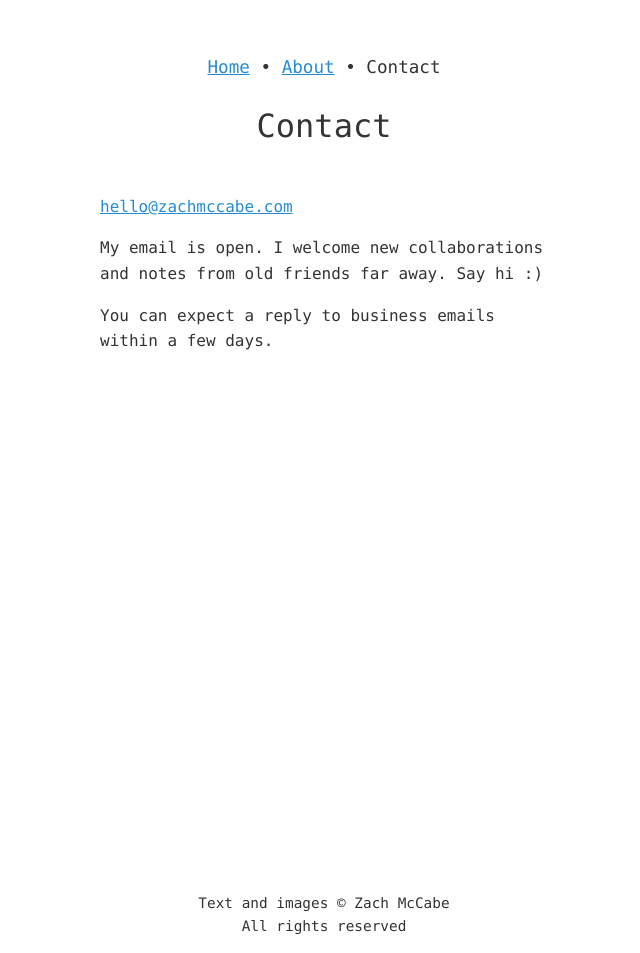
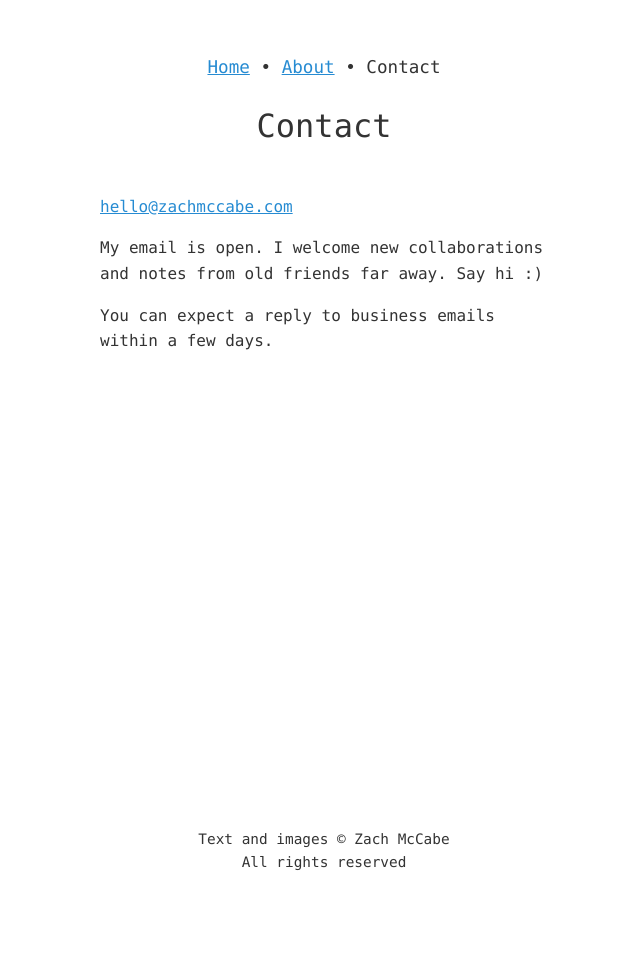
Before and after one commit to zachmccabe/zachmccabe.github.io, a Jekyll site: the page built from contact.md, in a window 1280 px wide. Shown: the whole page, without its empty margins (316-956 px from the left). Built offline with Jekyll 4.4.1, drawn with Linux system fonts in a browser that asks for light colours; after the commit the page ends 900 px from its top, so only the background shows below that.

Commit message:
Update kao-nite-13.css

```diff
--- a/assets/kao-nite-13.css
+++ b/assets/kao-nite-13.css
@@ -26,7 +26,7 @@ header {
 }
 
 main {
-  min-height: calc(100vh - 18em);
+  min-height: calc(100vh - 22em);
 }
 
 footer {
```
